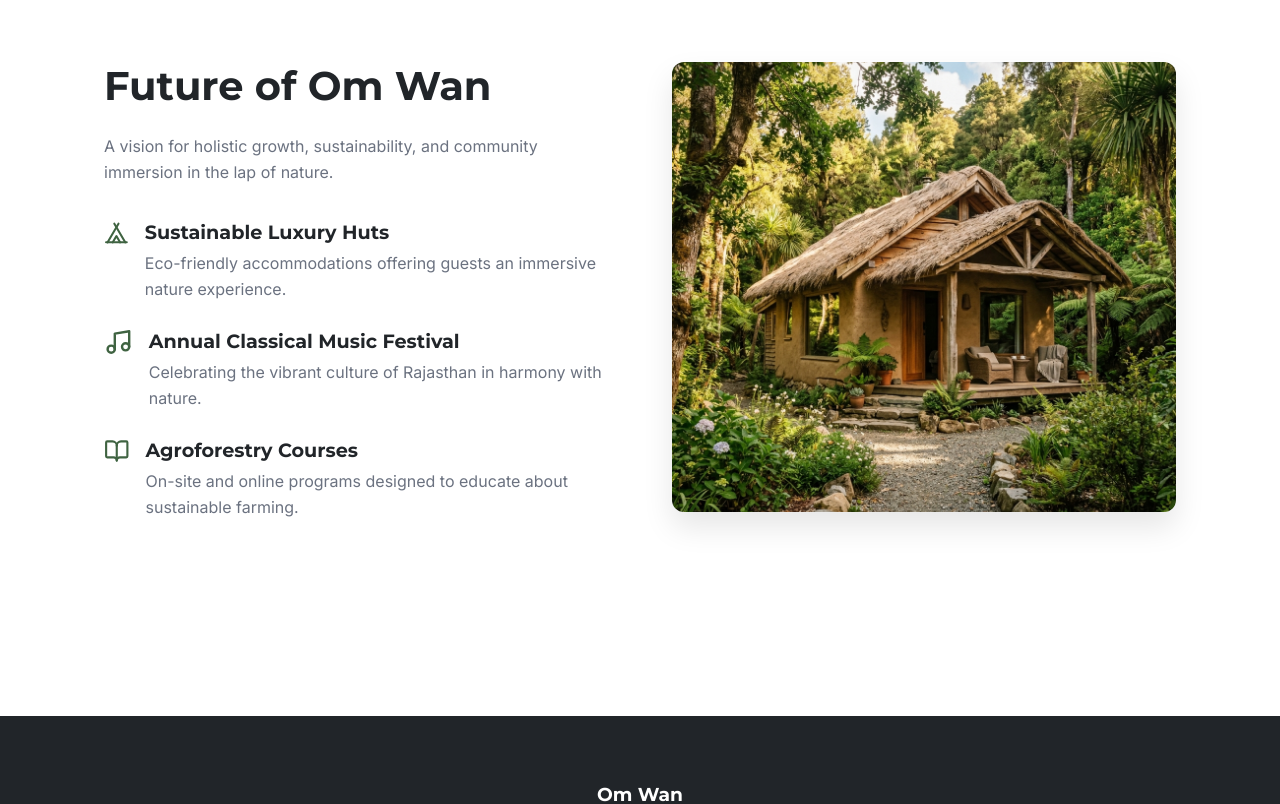
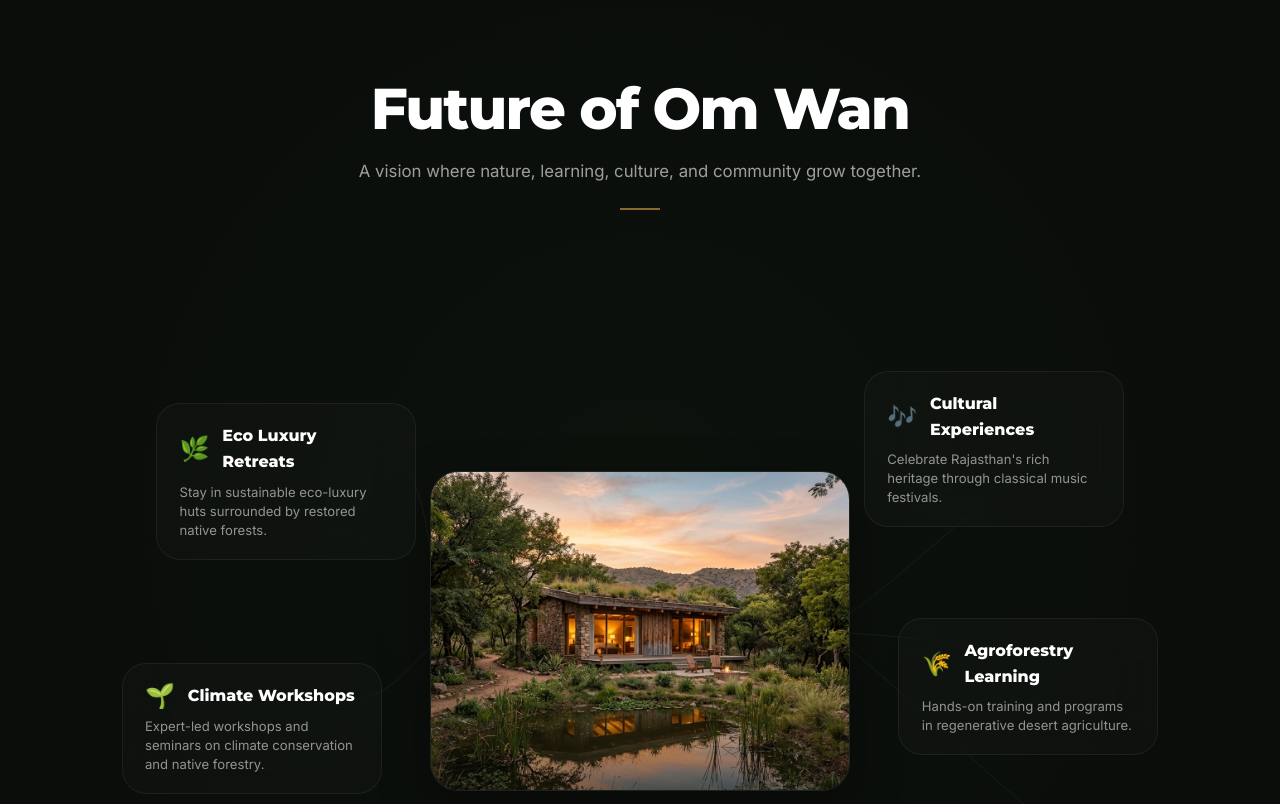
Before and after one commit to ashokaph335701-dot/Om-Wan, a React (Vite) app in the folder om-wan-web/: page / in a window 1280 px wide. Shown: the part 7840-8644 px from the top of the page. Built offline with nearby package versions, Linux system fonts and the light colour scheme.

Commit message:
feat: redesign Future of Om Wan section with centerpiece eco luxury hut and interactive floating nodes

```diff
--- a/om-wan-web/src/components/FutureVision.jsx
+++ b/om-wan-web/src/components/FutureVision.jsx
@@ -1,51 +1,290 @@
-import { motion } from 'framer-motion';
-import { Tent, Music, BookOpen } from 'lucide-react';
+import { useState, useEffect } from 'react';
+import { motion, AnimatePresence } from 'framer-motion';
 
 export default function FutureVision() {
+  const [isMobile, setIsMobile] = useState(false);
+  const [hoveredIdx, setHoveredIdx] = useState(null);
+  const [mousePos, setMousePos] = useState({ x: 0, y: 0 });
+
+  useEffect(() => {
+    const checkScreen = () => {
+      setIsMobile(window.innerWidth <= 1024);
+    };
+    checkScreen();
+    window.addEventListener('resize', checkScreen);
+    return () => window.removeEventListener('resize', checkScreen);
+  }, []);
+
+  useEffect(() => {
+    if (isMobile) return;
+    const handleMouseMove = (e) => {
+      const { clientX, clientY } = e;
+      const x = (clientX / window.innerWidth - 0.5) * 10;
+      const y = (clientY / window.innerHeight - 0.5) * 10;
+      setMousePos({ x, y });
+    };
+    window.addEventListener('mousemove', handleMouseMove);
+    return () => window.removeEventListener('mousemove', handleMouseMove);
+  }, [isMobile]);
+
+  const initiatives = [
+    {
+      id: 0,
+      title: "Eco Luxury Retreats",
+      desc: "Stay in sustainable eco-luxury huts surrounded by restored native forests.",
+      emoji: "🌿",
+      pos: { left: '8%', top: '15%' },
+      anchor: { x: '88%', y: '115%' } // relative branch connection points to center
+    },
+    {
+      id: 1,
+      title: "Climate Workshops",
+      desc: "Expert-led workshops and seminars on climate conservation and native forestry.",
+      emoji: "🌱",
+      pos: { left: '5%', top: '55%' },
+      anchor: { x: '88%', y: '35%' }
+    },
+    {
+      id: 2,
+      title: "Cultural Experiences",
+      desc: "Celebrate Rajasthan's rich heritage through classical music festivals.",
+      emoji: "🎶",
+      pos: { right: '8%', top: '10%' },
+      anchor: { x: '12%', y: '120%' }
+    },
+    {
+      id: 3,
+      title: "Agroforestry Learning",
+      desc: "Hands-on training and programs in regenerative desert agriculture.",
+      emoji: "🌾",
+      pos: { right: '5%', top: '48%' },
+      anchor: { x: '12%', y: '45%' }
+    },
+    {
+      id: 4,
+      title: "Eco Events & Festivals",
+      desc: "Host eco festivals and corporate retreats in the heart of restored nature.",
+      emoji: "🌍",
+      pos: { right: '8%', top: '80%' },
+      anchor: { x: '12%', y: '-25%' }
+    }
+  ];
+
   return (
-    <section id="vision" className="section-padding">
+    <section
+      id="vision"
+      style={{
+        background: '#0a0d0a',
+        color: '#FFFFFF',
+        padding: '120px 5% 100px',
+        position: 'relative',
+        overflow: 'hidden'
+      }}
+    >
+      {/* Background ambient radial gradients */}
+      <div style={{
+        position: 'absolute',
+        top: 0, left: 0, right: 0, bottom: 0,
+        background: 'radial-gradient(circle at 50% 50%, rgba(35, 59, 37, 0.1) 0%, rgba(10, 13, 10, 0) 80%)',
+        pointerEvents: 'none',
+        zIndex: 1
+      }} />
+
+      <div style={{ maxWidth: '1350px', margin: '0 auto', position: 'relative', zIndex: 3 }}>
+
+        {/* Header */}
+        <div style={{ textAlign: 'center', marginBottom: '6rem' }}>
+          <h2 style={{ fontSize: isMobile ? '2.5rem' : '3.6rem', fontWeight: '900', color: '#FFFFFF', letterSpacing: '-0.03em', lineHeight: '1.2' }}>
+            Future of Om Wan
+          </h2>
+          <p style={{ fontSize: '1.05rem', color: 'rgba(255, 255, 255, 0.6)', marginTop: '0.8rem', maxWidth: '600px', margin: '0.8rem auto 0', lineHeight: '1.5' }}>
+            A vision where nature, learning, culture, and community grow together.
+          </p>
+          <div style={{ width: '40px', height: '1.5px', background: 'var(--accent-gold)', margin: '1.5rem auto 0', opacity: 0.6 }} />
+        </div>
+
+        {isMobile ? (
+          /* Mobile Stacked vision */
+          <div style={{ display: 'flex', flexDirection: 'column', alignItems: 'center', gap: '3rem' }}>
+
+            {/* Centerpiece Image of the Eco Luxury Hut */}
             <motion.div
-        className="z-pattern-row"
-        initial={{ opacity: 0, y: 50 }}
+              style={{ width: '100%', borderRadius: '24px', overflow: 'hidden', border: '1px solid rgba(255,255,255,0.08)' }}
+              initial={{ opacity: 0, y: 20 }}
               whileInView={{ opacity: 1, y: 0 }}
-        viewport={{ once: true, margin: "-100px" }}
-        transition={{ duration: 0.6 }}
+              viewport={{ once: true }}
             >
-        <div className="z-content">
-          <h2>Future of Om Wan</h2>
-          <p style={{ marginBottom: '2rem' }}>
-            A vision for holistic growth, sustainability, and community immersion in the lap of nature.
+              <img
+                src="/eco_luxury_hut.jpg"
+                alt="Eco Luxury Hut Centerpiece"
+                style={{ width: '100%', height: 'auto', display: 'block' }}
+              />
+            </motion.div>
+
+            {/* Experience list */}
+            <div style={{ display: 'flex', flexDirection: 'column', gap: '1.2rem', width: '100%' }}>
+              {initiatives.map((item, i) => (
+                <div
+                  key={i}
+                  style={{
+                    background: 'rgba(255, 255, 255, 0.02)',
+                    backdropFilter: 'blur(10px)',
+                    border: '1px solid rgba(255, 255, 255, 0.06)',
+                    borderRadius: '24px',
+                    padding: '1.4rem 1.6rem',
+                    display: 'flex',
+                    gap: '1rem',
+                    alignItems: 'flex-start'
+                  }}
+                >
+                  <span style={{ fontSize: '1.8rem', lineHeight: '1' }}>{item.emoji}</span>
+                  <div>
+                    <h3 style={{ fontSize: '1.1rem', fontWeight: '800', color: '#FFFFFF', marginBottom: '0.4rem' }}>
+                      {item.title}
+                    </h3>
+                    <p style={{ fontSize: '0.88rem', color: 'rgba(255, 255, 255, 0.6)', margin: 0, lineHeight: '1.5' }}>
+                      {item.desc}
                     </p>
-
-          <div style={{ display: 'flex', flexDirection: 'column', gap: '1.5rem' }}>
-            <div style={{ display: 'flex', gap: '1rem' }}>
-              <Tent color="var(--forest-green)" size={32} />
-              <div>
-                <h4 style={{ fontSize: '1.2rem', marginBottom: '0.2rem' }}>Sustainable Luxury Huts</h4>
-                <p>Eco-friendly accommodations offering guests an immersive nature experience.</p>
                   </div>
                 </div>
-            <div style={{ display: 'flex', gap: '1rem' }}>
-              <Music color="var(--forest-green)" size={32} />
-              <div>
-                <h4 style={{ fontSize: '1.2rem', marginBottom: '0.2rem' }}>Annual Classical Music Festival</h4>
-                <p>Celebrating the vibrant culture of Rajasthan in harmony with nature.</p>
-              </div>
-            </div>
-            <div style={{ display: 'flex', gap: '1rem' }}>
-              <BookOpen color="var(--forest-green)" size={32} />
-              <div>
-                <h4 style={{ fontSize: '1.2rem', marginBottom: '0.2rem' }}>Agroforestry Courses</h4>
-                <p>On-site and online programs designed to educate about sustainable farming.</p>
-              </div>
-            </div>
-          </div>
+              ))}
             </div>
 
-        <div className="z-image">
-          <img src="/eco_luxury_hut.png" alt="Eco Luxury Hut" />
           </div>
-      </motion.div>
+        ) : (
+          /* Desktop Interactive Landscape canvas */
+          <div style={{
+            position: 'relative',
+            width: '100%',
+            height: '650px',
+            display: 'flex',
+            alignItems: 'center',
+            justifyContent: 'center'
+          }}>
+
+            {/* Organic Branches SVG pathways */}
+            <svg
+              viewBox="0 0 1200 650"
+              style={{
+                position: 'absolute',
+                top: 0, left: 0,
+                width: '100%', height: '100%',
+                pointerEvents: 'none',
+                zIndex: 2
+              }}
+            >
+              <defs>
+                <filter id="goldGlowVision" x="-20%" y="-20%" width="140%" height="140%">
+                  <feGaussianBlur stdDeviation="6" result="blur" />
+                  <feComposite in="SourceGraphic" in2="blur" operator="over" />
+                </filter>
+              </defs>
+
+              {initiatives.map((item, i) => {
+                const isHovered = hoveredIdx === item.id;
+                // Parse coordinates for drawing connector branches
+                const isLeft = item.pos.left !== undefined;
+                const startX = isLeft ? parseFloat(item.pos.left) * 12 : 1200 - parseFloat(item.pos.right) * 12;
+                const startY = parseFloat(item.pos.top) * 6.5;
+
+                // Center coordinates (600, 325)
+                const centerAnchorX = 600 + (isLeft ? -180 : 180);
+                const centerAnchorY = 325;
+
+                return (
+                  <motion.path
+                    key={i}
+                    d={`M ${startX + (isLeft ? 230 : -10)},${startY + 40} C ${startX + (isLeft ? 300 : -80)},${startY + 40} ${centerAnchorX + (isLeft ? -50 : 50)},${centerAnchorY} ${centerAnchorX},${centerAnchorY}`}
+                    stroke={isHovered ? "var(--accent-gold)" : "rgba(77, 122, 79, 0.15)"}
+                    strokeWidth={isHovered ? 3.5 : 1}
+                    fill="none"
+                    filter={isHovered ? "url(#goldGlowVision)" : "none"}
+                    style={{ transition: 'stroke 0.4s, stroke-width 0.4s' }}
+                  />
+                );
+              })}
+            </svg>
+
+            {/* Central Eco Luxury Hut Centerpiece Container */}
+            <div style={{
+              position: 'absolute',
+              width: '420px',
+              height: '320px',
+              zIndex: 4,
+              borderRadius: '28px',
+              overflow: 'hidden',
+              border: '1px solid rgba(255, 255, 255, 0.08)',
+              boxShadow: hoveredIdx !== null ? '0 25px 60px rgba(194, 158, 90, 0.12)' : '0 20px 50px rgba(0, 0, 0, 0.4)',
+              transform: `scale(1) translate(${mousePos.x}px, ${mousePos.y}px)`,
+              transition: 'transform 0.2s cubic-bezier(0.25, 0.46, 0.45, 0.94), box-shadow 0.4s'
+            }}>
+              <img
+                src="/eco_luxury_hut.jpg"
+                alt="Future eco luxury hut centerpiece"
+                style={{
+                  width: '100%',
+                  height: '100%',
+                  objectFit: 'cover',
+                  transform: hoveredIdx !== null ? 'scale(1.06)' : 'scale(1)',
+                  transition: 'transform 0.8s ease'
+                }}
+              />
+
+              {/* Soft overlay vignette inside image container */}
+              <div style={{
+                position: 'absolute',
+                top: 0, left: 0, right: 0, bottom: 0,
+                background: 'linear-gradient(180deg, rgba(10, 13, 10, 0) 60%, rgba(10, 13, 10, 0.5) 100%)',
+                pointerEvents: 'none'
+              }} />
+            </div>
+
+            {/* Floating Experience Panels */}
+            {initiatives.map((item, i) => {
+              const isHovered = hoveredIdx === item.id;
+              const isLeft = item.pos.left !== undefined;
+
+              const style = {
+                position: 'absolute',
+                zIndex: 5,
+                width: '260px',
+                background: isHovered ? 'rgba(77, 122, 79, 0.08)' : 'rgba(255, 255, 255, 0.02)',
+                backdropFilter: 'blur(20px)',
+                border: isHovered ? '1px solid var(--accent-gold)' : '1px solid rgba(255, 255, 255, 0.06)',
+                borderRadius: '24px',
+                padding: '1.2rem 1.4rem',
+                cursor: 'pointer',
+                boxShadow: isHovered ? '0 15px 35px rgba(194, 158, 90, 0.05)' : 'none',
+                boxSizing: 'border-box',
+                transition: 'background 0.3s, border-color 0.3s, box-shadow 0.3s',
+                ...item.pos
+              };
+
+              return (
+                <div
+                  key={i}
+                  style={style}
+                  onMouseEnter={() => setHoveredIdx(item.id)}
+                  onMouseLeave={() => setHoveredIdx(null)}
+                >
+                  <div style={{ display: 'flex', gap: '0.8rem', alignItems: 'center', marginBottom: '0.5rem' }}>
+                    <span style={{ fontSize: '1.5rem', lineHeight: '1' }}>{item.emoji}</span>
+                    <h3 style={{ fontSize: '1rem', fontWeight: '800', color: isHovered ? 'var(--accent-gold)' : '#FFFFFF', margin: 0, transition: 'color 0.3s' }}>
+                      {item.title}
+                    </h3>
+                  </div>
+
+                  <p style={{ fontSize: '0.82rem', color: 'rgba(255, 255, 255, 0.55)', margin: 0, lineHeight: '1.45' }}>
+                    {item.desc}
+                  </p>
+                </div>
+              );
+            })}
+
+          </div>
+        )}
+
+      </div>
     </section>
   );
 }
```
Also changed, not shown: om-wan-web/public/eco_luxury_hut.jpg (added). Lines whose indentation alone changed are shown as unchanged.
